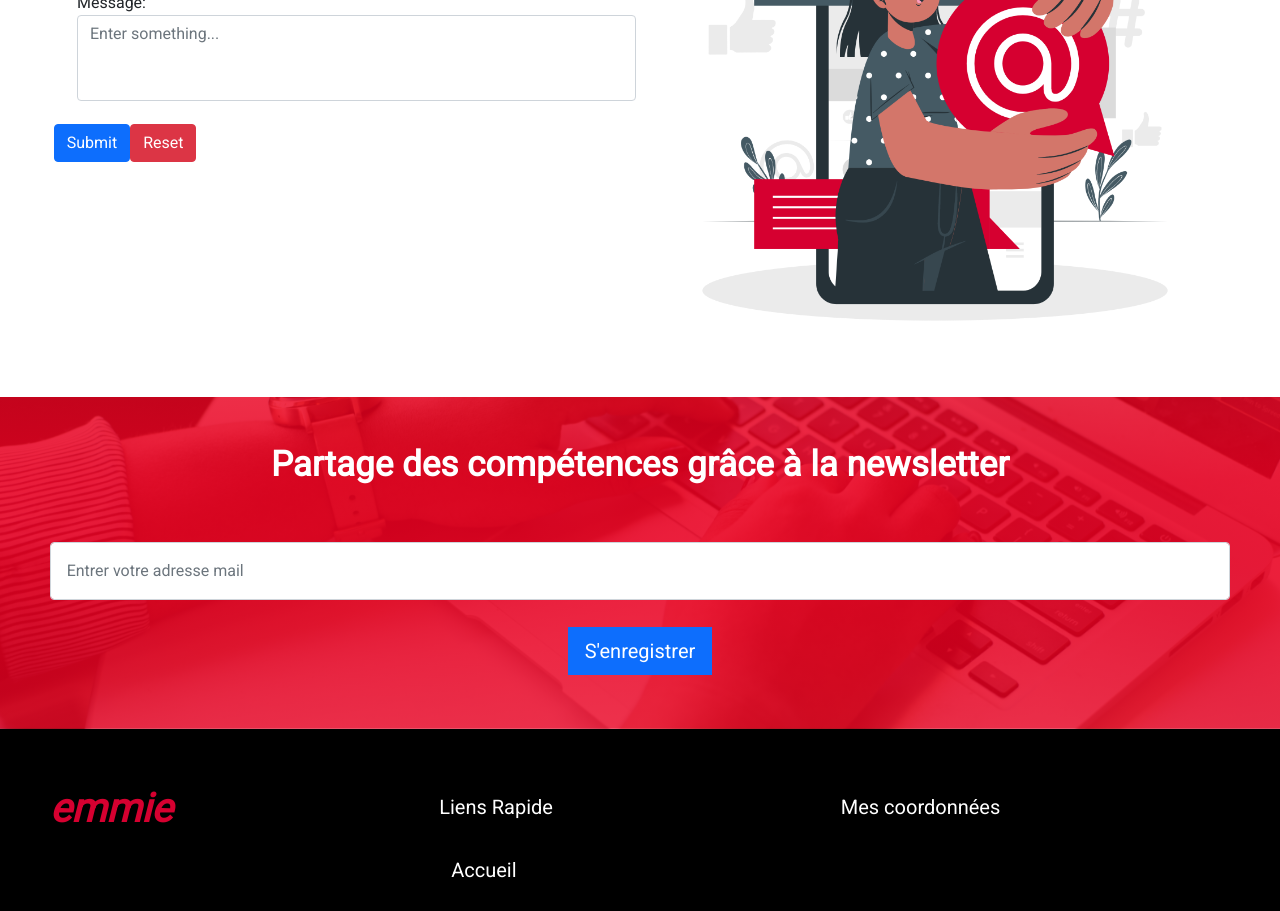
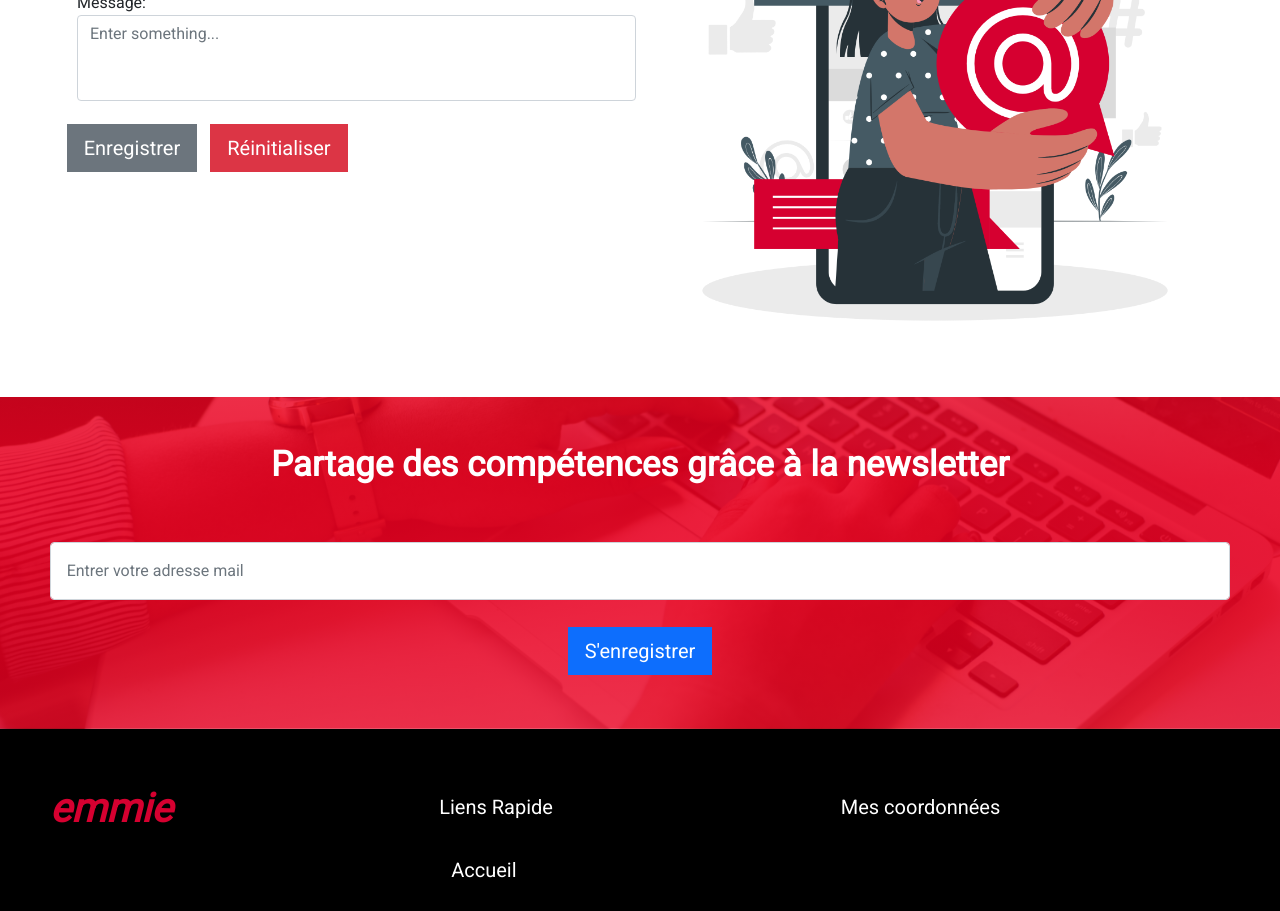
Before and after one commit to emmie125/portfolioVueJs, a Vue app: page / in a window 1280 px wide. Shown: the part 1720-2631 px from the top of the page. Built offline with nearby package versions, Linux system fonts and the light colour scheme; some icons are missing.

Commit message:
style: add a style in button contact

```diff
--- a/src/styles/_mixins.scss
+++ b/src/styles/_mixins.scss
@@ -11,3 +11,20 @@
     color:$colorSecondary;
    font-size:30px;
    }
+   @mixin button {
+    .btn {
+      background-color: $colorPrimary !important;
+      color: $colorSecondary !important;
+      border:2px solid $colorSecondary !important;
+      font-size: $sizeButton !important;
+      padding: 1%!important;
+  }
+  .btn:hover{
+      outline: none !important;
+       border:none !important;
+      color: $colorSecondary;
+      background-color: $colorPrimary;
+      border:2px solid $colorSecondary !important;
+       padding: 1% !important;
+  }
+   }
--- a/src/views/Contact.vue
+++ b/src/views/Contact.vue
@@ -40,8 +40,9 @@
       max-rows="6"
         ></b-form-textarea>
       </b-form-group>
-      <b-button type="submit" variant="primary">Submit</b-button>
-      <b-button type="reset" variant="danger">Reset</b-button>
+      <b-button  size="lg" type="submit" squared class="btn">
+        Enregistrer</b-button>
+      <b-button size="lg" type="reset" variant="danger" squared>Réinitialiser</b-button>
     </b-form>
     </b-col>
     <b-col lg="6">
@@ -117,4 +118,8 @@ export default ({
 .container__contact-btn{
     margin-left: 80%;
 }
+.btn{
+  margin-left:13px;
+   @include button;
+}
 </style>
```
